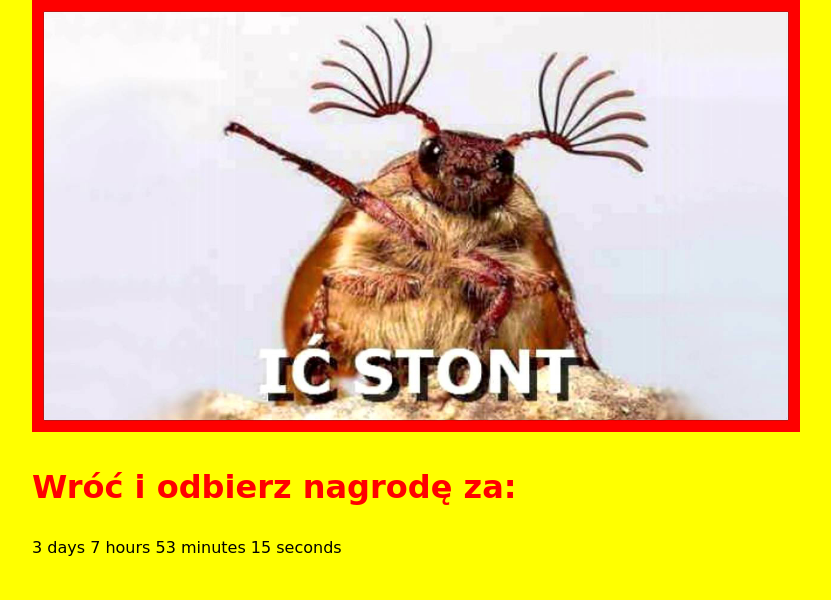
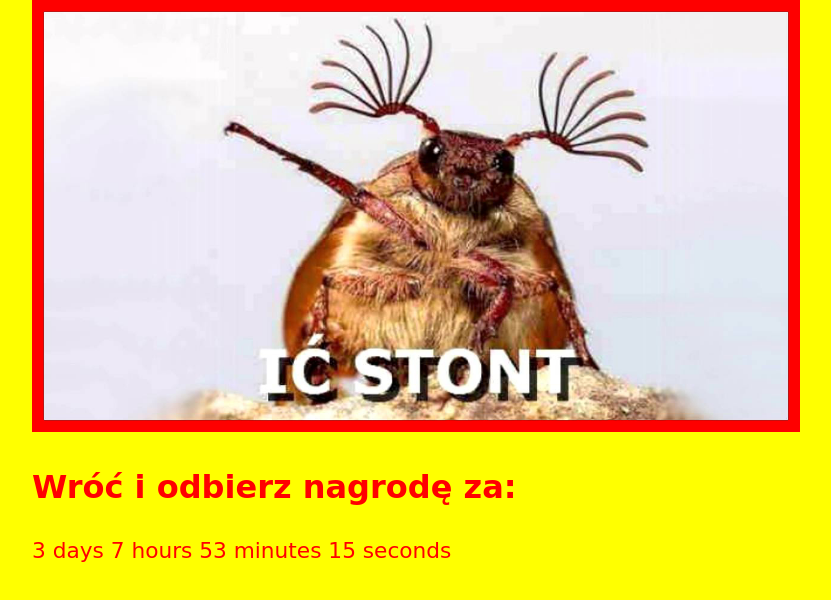
Before and after one commit to icelandico/maciej-krawczynscam, a React (Create React App) app: page / in a window 1280 px wide. Shown: the top 600 px of the page, without its empty margins (224-1055 px from the left). Built offline with nearby package versions, Linux system fonts and the light colour scheme.

Commit message:
Add animation to text

```diff
--- a/src/components/WelcomePage/WelcomePage.js
+++ b/src/components/WelcomePage/WelcomePage.js
@@ -35,7 +35,7 @@ export const WelcomePage = () => {
     }
 
     timerComponents.push(
-        <span>
+        <span className="m-main__timer-value">
             {timeLeft[interval]} {interval}{" "}
           </span>
     );
--- a/src/components/WelcomePage/index.css
+++ b/src/components/WelcomePage/index.css
@@ -13,3 +13,20 @@
   font-weight: bold;
   color: red;
 }
+
+.m-main__timer-value {
+  color: red;
+  animation: pulsate 3s ease-out infinite;
+}
+
+@keyframes pulsate {
+  0% {
+    font-size: 18px;
+  }
+  50% {
+    font-size: 40px;
+  }
+  100% {
+    font-size: 18px;
+  }
+}
```
